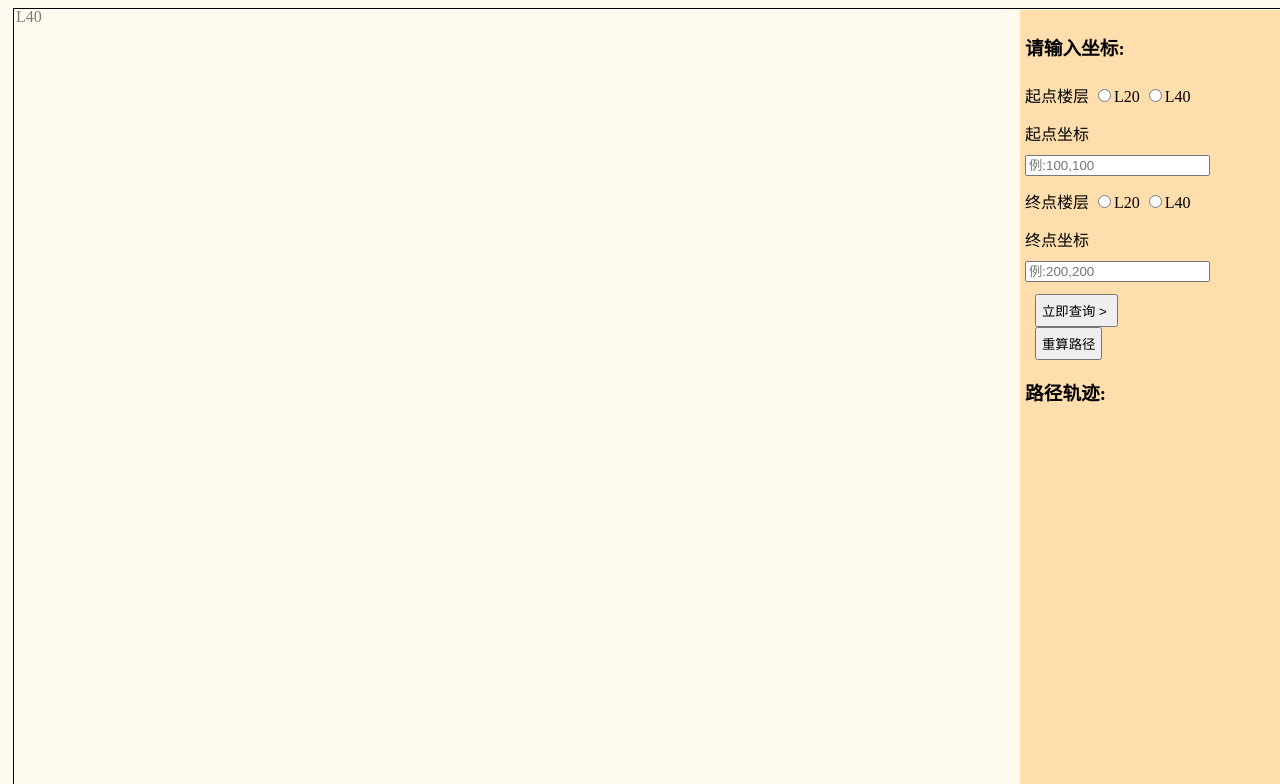
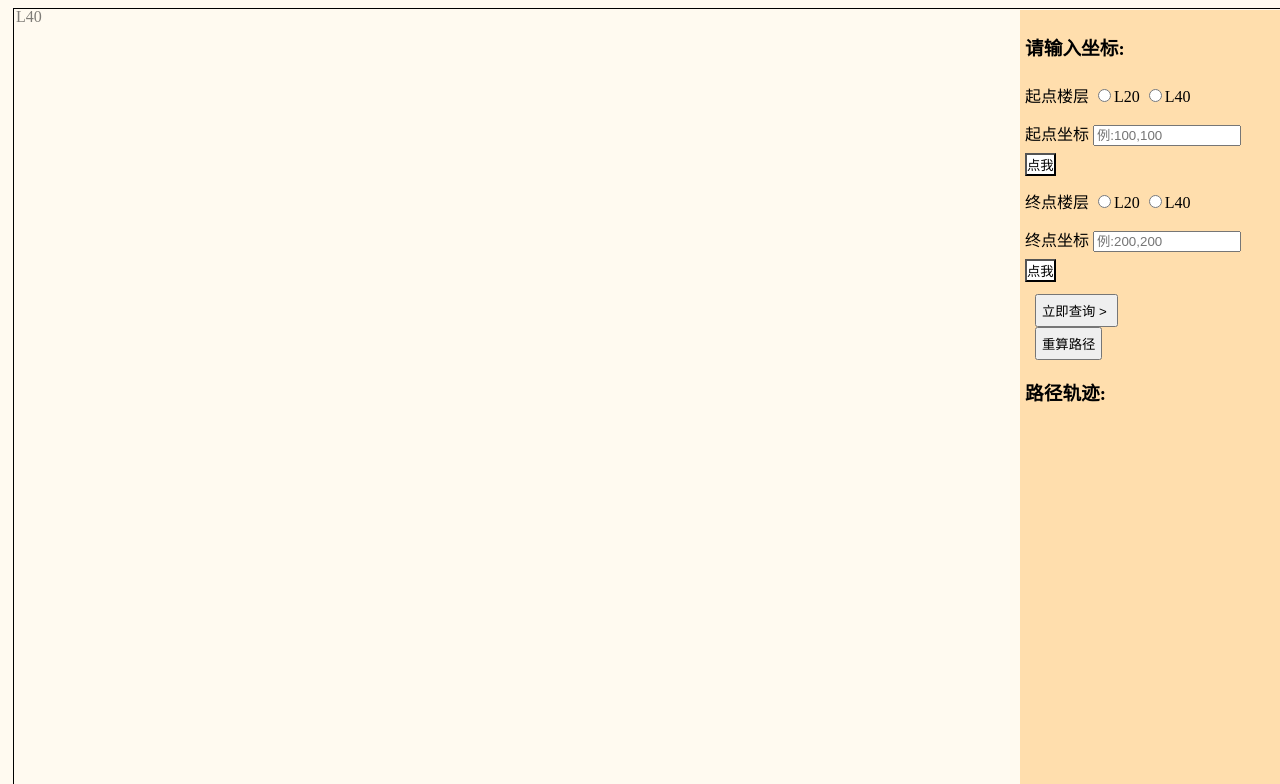
Before and after one commit to MarvelousWang/FabMap-1, a Django app: page / in a window 1280 px wide. Shown: the top 784 px of the page. Run offline with Django 3.2, Linux system fonts and the light colour scheme; data that the repository does not hold is empty; parts of the project's set-up code (start-up, migrations or seed data) failed here and were passed over.

Commit message:
home 实现屏幕拾取坐标点到输入框, 接下来需要识别选取的点属于哪一层楼

```diff
--- a/static/css/fabmap.css
+++ b/static/css/fabmap.css
@@ -53,3 +53,23 @@ label.floor {
 .marb8{
     margin-bottom:8px;
 }
+#start_point{
+    height:15px;
+    width:140px;
+}
+#end_point{
+    height:15px;
+    width:140px;
+}
+#getBtn1 {
+    background-color:#ffffff;
+    padding: 0px;
+    position: relative;
+    left: 0px
+}
+#getBtn2 {
+    background-color:#ffffff;
+    padding: 0px;
+    position: relative;
+    left: 0px
+}
--- a/templates/fabmap.html
+++ b/templates/fabmap.html
@@ -6,24 +6,56 @@
 {#    <script src="/static/js/jquery-migrate-1.2.1.min.js" type="text/javascript"></script>#}
 <script>
 //普通js函数
-function axis(event) {
+function start_axis(event) {
  event = event || window.event;
  var x = event.offsetX || event.layerX;
  var y = event.offsetY || event.layerY;
- document.getElementById("start_point").value = (x+","+y);
-  }
+ if(color_tag1 == 1){
+     document.getElementById('start_point').value = (x+","+y);
+     this.apply(get_axis_state1())
+ }
+}
+function end_axis(event) {
+ event = event || window.event;
+ var x = event.offsetX || event.layerX;
+ var y = event.offsetY || event.layerY;
+ if(color_tag2 == 1){
+     document.getElementById("end_point").value = (x+","+y);
+     this.apply(get_axis_state2())
+ }
+}
+var color_tag1 = 0;
+var color_tag2 = 0;
+var colors1 = [["#ffffff","点我"],["#00ffff","点图"]];
+var colors2 = [["#ffffff","点我"],["#00ffff","点图"]];
+function get_axis_state1() {
+    if(color_tag2 == 0)
+    {
+        color_tag1 = 1 - color_tag1;
+        document.getElementById('getBtn1').style.backgroundColor = colors1[color_tag1][0];
+        document.getElementById('getBtn1').value = colors1[color_tag1][1];
+    }
+}
+function get_axis_state2() {
+    if(color_tag1 == 0 )
+    {
+        color_tag2 = 1 - color_tag2;
+        document.getElementById('getBtn2').style.backgroundColor = colors2[color_tag2][0];
+        document.getElementById('getBtn2').value = colors2[color_tag2][1];
+    }
+}
 </script>
 </head>
-<body>
+<body onload="">
 <label class = floor>&nbsp;&nbsp;L40</label>
-<div id="mapL40" onmousemove="axis(event)">
+<div id="mapL40" onClick="start_axis(event); end_axis(event)">
     <svg width="100%" height="100%" version="1.1">
         {% for one_eq_vertex in all_vertex %}<polygon points="{{ one_eq_vertex }}" style="fill:#cccccc;stroke:#000000;stroke-width:0.3"/>{% endfor %}
         <polyline points="{{ path_node }}" style="fill:None;stroke:red;stroke-width:2"/>
     </svg>
 </div>
 <label class = floor>&nbsp;&nbsp;&nbsp;L20</label>
-<div id="mapL20" onmousemove="axis(event)">
+<div id="mapL20" onClick="start_axis(event); end_axis(event)">
     <svg width="100%" height="100%" version="1.1">
         {% for one_eq_vertex in all_vertex %}<polygon points="{{ one_eq_vertex }}" style="fill:#cccccc;stroke:#000000;stroke-width:0.3"/>{% endfor %}
         <polyline points="{{ path_axis }}" style="fill:None;stroke:red;stroke-width:2"/>
@@ -34,21 +66,23 @@ function axis(event) {
     <form action="{% url 'fabmap' %}" method="post" autocomplete="off">
         <div class="marb8 {% if login_form.errors.username %}errorput{% endif %}">
             <label>起点楼层</label>
-            <input type="radio" name="start_floor" value="L20" />L20
-            <input type="radio" name="start_floor" value="L40" />L40
+            <input type="radio" id="start_floor" name="start_floor" value="L20" />L20
+            <input type="radio" id="start_floor" name="start_floor" value="L40" />L40
         </div>
         <div class="marb8 {% if login_form.errors.username %}errorput{% endif %}">
             <label>起点坐标</label>
             <input name="start_point" id="start_point" type="text" placeholder="例:100,100" />
+            <input id="getBtn1" type="button" name="getBtn" value="点我" onclick="get_axis_state1()" />
         </div>
         <div class="marb8 {% if login_form.errors.username %}errorput{% endif %}">
             <label>终点楼层</label>
-            <input type="radio" name="end_floor" value="L20" />L20
-            <input type="radio" name="end_floor" value="L40" />L40
+            <input type="radio" id="end_floor" name="end_floor" value="L20" />L20
+            <input type="radio" id="end_floor" name="end_floor" value="L40" />L40
         </div>
         <div class="marb8">
             <label>终点坐标</label>
             <input name="end_point" id="end_point" type="text" placeholder="例:200,200" />
+            <input id="getBtn2" type="button" name="getBtn" value="点我" onclick="get_axis_state2()" />
         </div>
          <input id="loginBtn" type="submit" value="立即查询 > " />
         {% csrf_token %}
```
